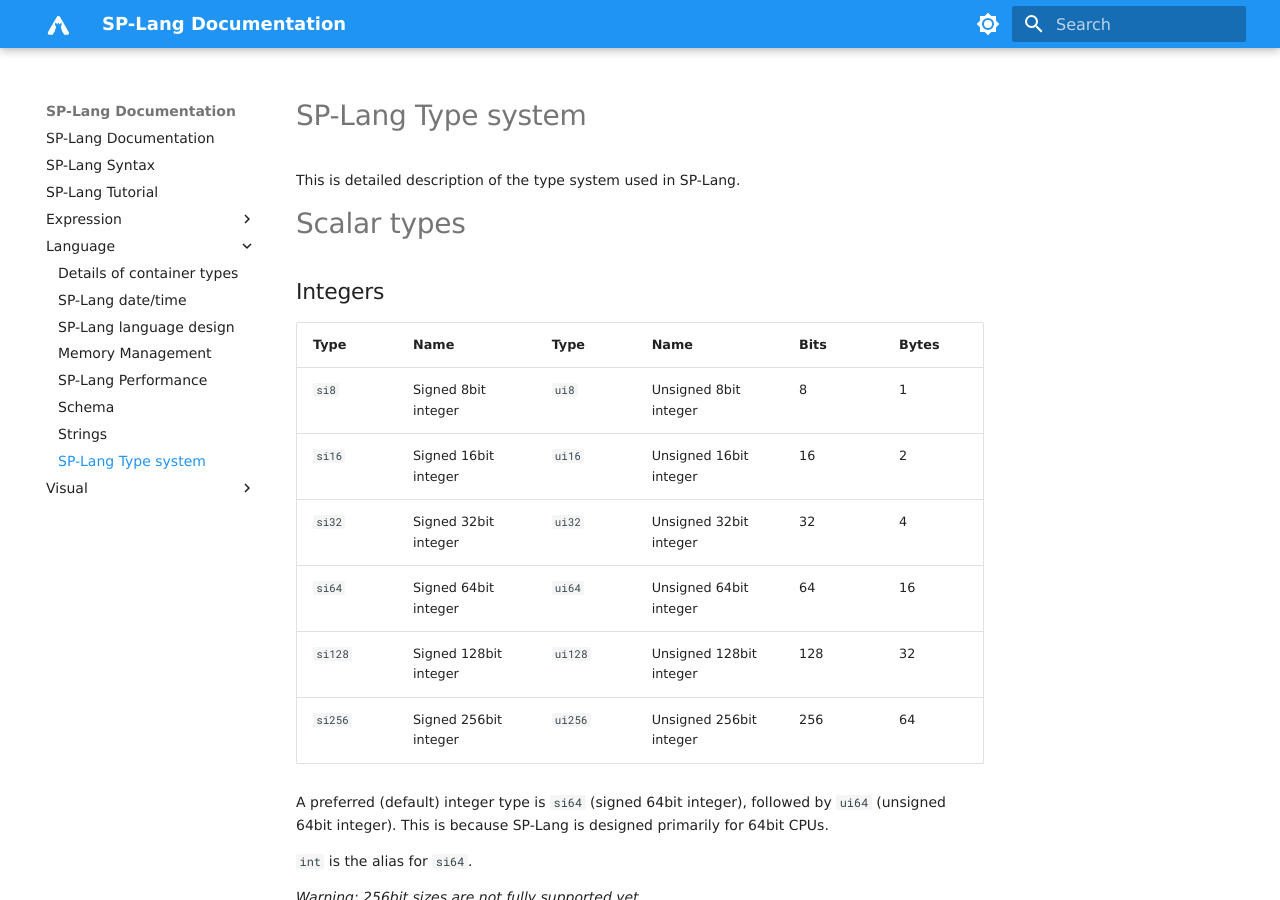
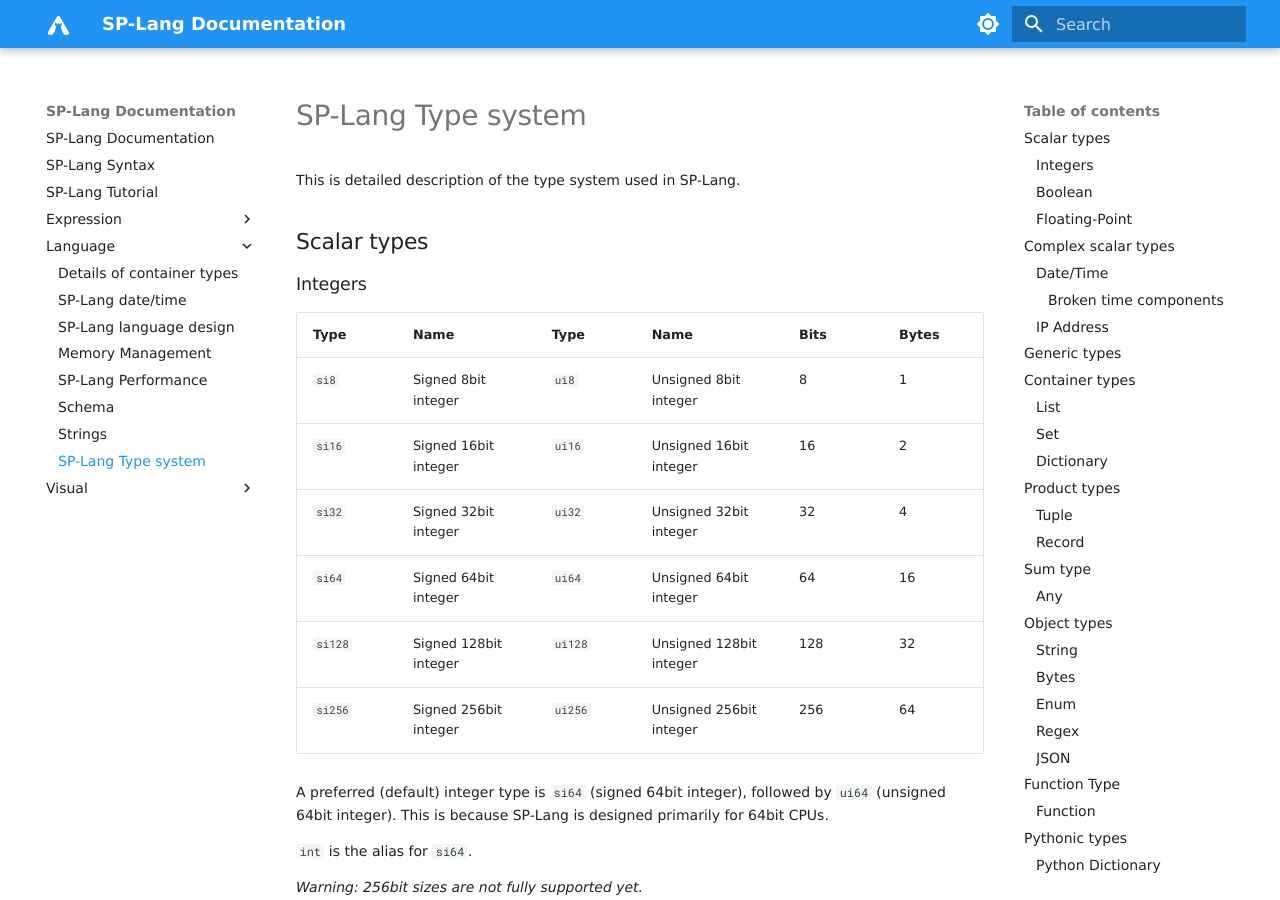
Before and after one commit to TeskaLabs/splang-docs, an MkDocs documentation site: the page built from docs/language/type-system.md, in a window 1280 px wide and 900 px high. Built offline with MkDocs 1.6.1 and Material for MkDocs 9.7.7, drawn with Linux system fonts in a browser that asks for light colours; some web fonts are replaced.

Commit message:
Adds a table of contents to some pages under Language section

```diff
--- a/docs/language/type-system.md
+++ b/docs/language/type-system.md
@@ -7,9 +7,9 @@ title: SP-Lang Type system
 This is detailed description of the type system used in SP-Lang.
 
 
-# Scalar types
+## Scalar types
 
-## Integers
+### Integers
 
 |Type|Name|Type|Name|Bits|Bytes|
 |:----|:----|:----|:----|:----|:----|
@@ -29,12 +29,12 @@ _Warning: 256bit sizes are not fully supported yet._
 
 
 
-## Boolean
+### Boolean
 
 A Boolean (`bool`) is a type that has one of two possible values denoted `True` and `False`.
 
 
-## Floating-Point
+### Floating-Point
 
 |Type|Name|Bytes|
 |:----|:----|:----|
@@ -48,12 +48,12 @@ Warning: Alias `float` translates to `fp64` which translates to LLVM `double` (d
 _Warning: `fp16` and `fp128` are not fully supported._
 
 
-# Complex scalar types
+## Complex scalar types
 
 Complex scalar types are designed for values that provides some internal structure (so technically they are records or tuples) but they can fit into a scalar type (e.g. for performance or optimisation purposes).
 
 
-## Date/Time
+### Date/Time
 
 `datetime`
 
@@ -65,7 +65,7 @@ Broken time means that `year`, `month`, `day`, `hour`, `minute`, `second` and `m
 * 64bit unsigned integer, aka `ui64`
 
 
-### Broken time components
+#### Broken time components
 
 * `y` / `year`
 * `m` / `month`
@@ -76,7 +76,7 @@ Broken time means that `year`, `month`, `day`, `hour`, `minute`, `second` and `m
 * `u` / `microsecond`
 
 
-## IP Address
+### IP Address
 
 `ip`
 
@@ -85,7 +85,7 @@ Underlying scalar type: `ui128`
 IPv4 are mapped into IPv6 space, using [RFC 4291 "IPv4-Mapped IPv6 Address"](https://datatracker.ietf.org/doc/html/rfc4291#section-2.5.5.2).
 
 
-# Generic types
+## Generic types
 
 Generic types are used in the early stage of the SP-Lang parsing, optimization and compilation.
 The complementary type is "Specific type".
@@ -96,10 +96,10 @@ The generic type starts with capital `T`.
 Also if the container type contains generic type, the _container type_ or _structural type_ itself is considered generic.
 
 
-# Container types
+## Container types
 
 
-## List
+### List
 
 `[Ti]`
 
@@ -111,7 +111,7 @@ The list must contain a zero, one or many items of *the same type*.
 The type constructor is `!LIST` expression.
 
 
-## Set
+### Set
 
 `{Ti}`
 
@@ -120,7 +120,7 @@ The type constructor is `!LIST` expression.
 The type constructor is `!SET` expression.
 
 
-## Dictionary
+### Dictionary
 
 `{Tk:Tv}`
 
@@ -130,12 +130,12 @@ The type constructor is `!SET` expression.
 The type constructor is `!DICT` expression.
 
 
-# Product types
+## Product types
 
 A [product type](https://en.wikipedia.org/wiki/Product_type) is a compounded type, formed by combining other types into a _structure_.
 
 
-## Tuple
+### Tuple
 
 
 Signature: `(T1, T2, T3, ...)`
@@ -147,7 +147,7 @@ It is equivalent to a [structure type](https://llvm.org/docs/LangRef.html#struct
 _Note:_ A tuple with no members respectively `()` is the [unit](https://en.wikipedia.org/wiki/Unit_type).
 
 
-## Record
+### Record
 
 Signature: `(name1: T1, name2: T2, name3: T3, ...)`
 
@@ -156,11 +156,11 @@ The type constructor is `!RECORD` expression.
 It is is equivalent to a C `struct`.
 
 
-# Sum type
+## Sum type
 
 A [Sum type](https://en.wikipedia.org/wiki/Tagged_union) is a data structure used to hold a value that could take on several different types.
 
-## Any
+### Any
 
 `any`
 
@@ -175,9 +175,9 @@ The `any` is a recursive type; it can contain itself because it contains all oth
 For this reason, it is impossible to calculate the generic or even maximum size of the `any` variable.
 
 
-# Object types
+## Object types
 
-## String
+### String
 
 `str`
 
@@ -186,18 +186,18 @@ Must be in UTF-8 encoding.
 _Note: `str` could be casted to `[ui8]` (list of `ui8`) in 'toll-free' manner; it is the binary equivalent._
 
 
-## Bytes
+### Bytes
 
 Planned.
 
 
-## Enum
+### Enum
 
 Planned.
 
 
 
-## Regex
+### Regex
 
 `regex`
 
@@ -207,7 +207,7 @@ If the regex pattern is constant, then it is compiled during the respective expr
 In the case of dynamic regex pattern, the regex compilation happens during the expression evaluation.
 
 
-## JSON
+### JSON
 
 `json<SCHEMA>`
 
@@ -215,9 +215,9 @@ JSON object, result of the JSON parsing.
 It is schema-based type.
 
 
-# Function Type
+## Function Type
 
-## Function
+### Function
 
 
 `(arg1:T1,arg2:T2,arg3:T3)->Tr`
@@ -226,12 +226,12 @@ It is schema-based type.
 * `Tr` specifies the output type of the function
 
 
-# Pythonic types
+## Pythonic types
 
 Pythonic types are object types that provides interfacing with the Python.
 
 
-## Python Dictionary
+### Python Dictionary
 
 `pydict<SCHEMA>`
 
@@ -239,14 +239,14 @@ A [Python dictionary](https://docs.python.org/3/c-api/dict.html).
 It is a schema-based type.
 
 
-## Python Object
+### Python Object
 
 `pyobj`
 
 A generic [Python object](https://docs.python.org/3/c-api/object.html).
 
 
-## Python List
+### Python List
 
 `pylist`
 
@@ -254,12 +254,12 @@ A [Python list](https://docs.python.org/3/c-api/list.html).
 
 
 
-## Python Tuple
+### Python Tuple
 
 `pytuple`
 
 
-# Casting
+## Casting
 
 Use `!CAST` expression for change of the type of a value.
 
@@ -278,7 +278,7 @@ or an equivalent shortcut:
 Note: Cast is also a great helper for type inference, it means that it could be used to indicate the the type explicitly, if needed.
 
 
-# Schema-based types
+## Schema-based types
 
 _Schema_ is the SP-Lang concept of how to bridge schema-less systems such us JSON or Python with strongly-typed SP-Lang.
 Schema is basically a directory that maps fields to their types and so on.
@@ -291,7 +291,7 @@ List of schema-based types:
  * `pydict<...>`
  * `json<...>`
 
-## Build-in schemas
+### Build-in schemas
 
  * `ANY`: This schema declares any member to be of type `any`.
  * `VOID`: This schema has no member, use in-place type definition to specify types of fields.
```
Also changed, not shown: docs/language/date-time.md (+8 -8 lines), docs/language/performance.md (+7 -7 lines).
